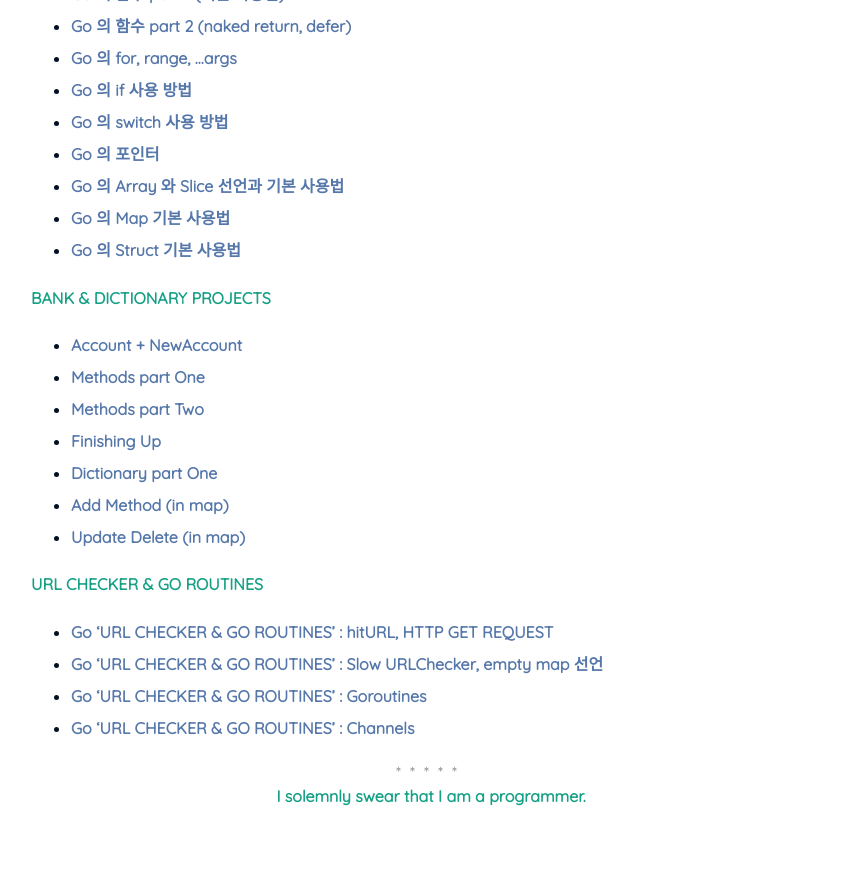
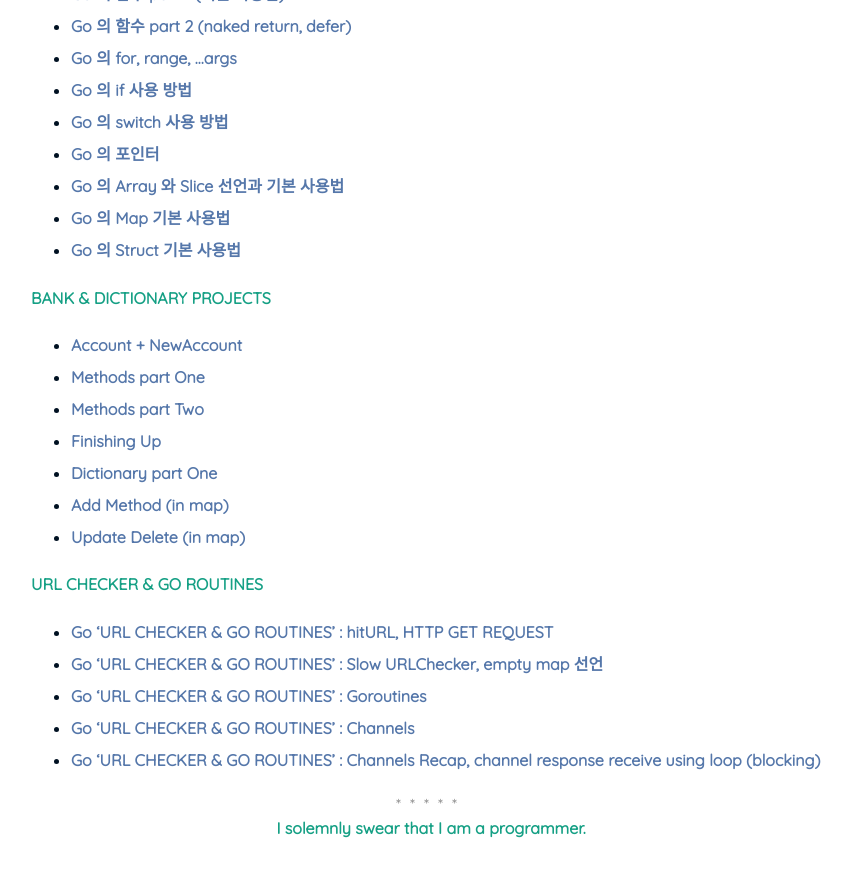
Before and after one commit to nimkoes/portfolio, a Jekyll site: the page built from _posts/2021-05-15-Go-Language-Study.md, in a window 1280 px wide and 900 px high, scrolled down 1366 px. Shown: the top 877 px of the window, without its empty margins (209-1061 px from the left). Built offline with Jekyll 4.4.1, drawn with Linux system fonts in a browser that asks for light colours.

Commit message:
'Go 'URL CHECKER & GO ROUTINES' : Channels Recap, channel response receive using loop (blocking)' 학습 내용 추가

```diff
--- a/_posts/2021-05-15-Go-Language-Study.md
+++ b/_posts/2021-05-15-Go-Language-Study.md
@@ -59,6 +59,7 @@ author: "nimkoes"
 - [Go 'URL CHECKER & GO ROUTINES' : Slow URLChecker, empty map 선언][link_blog_021]
 - [Go 'URL CHECKER & GO ROUTINES' : Goroutines][link_blog_022]
 - [Go 'URL CHECKER & GO ROUTINES' : Channels][link_blog_023]
+- [Go 'URL CHECKER & GO ROUTINES' : Channels Recap, channel response receive using loop (blocking)][link_blog_024]
 
 
 
```
Also changed, not shown: other parts of _posts/2021-05-15-Go-Language-Study.md (+1 -0 lines).
